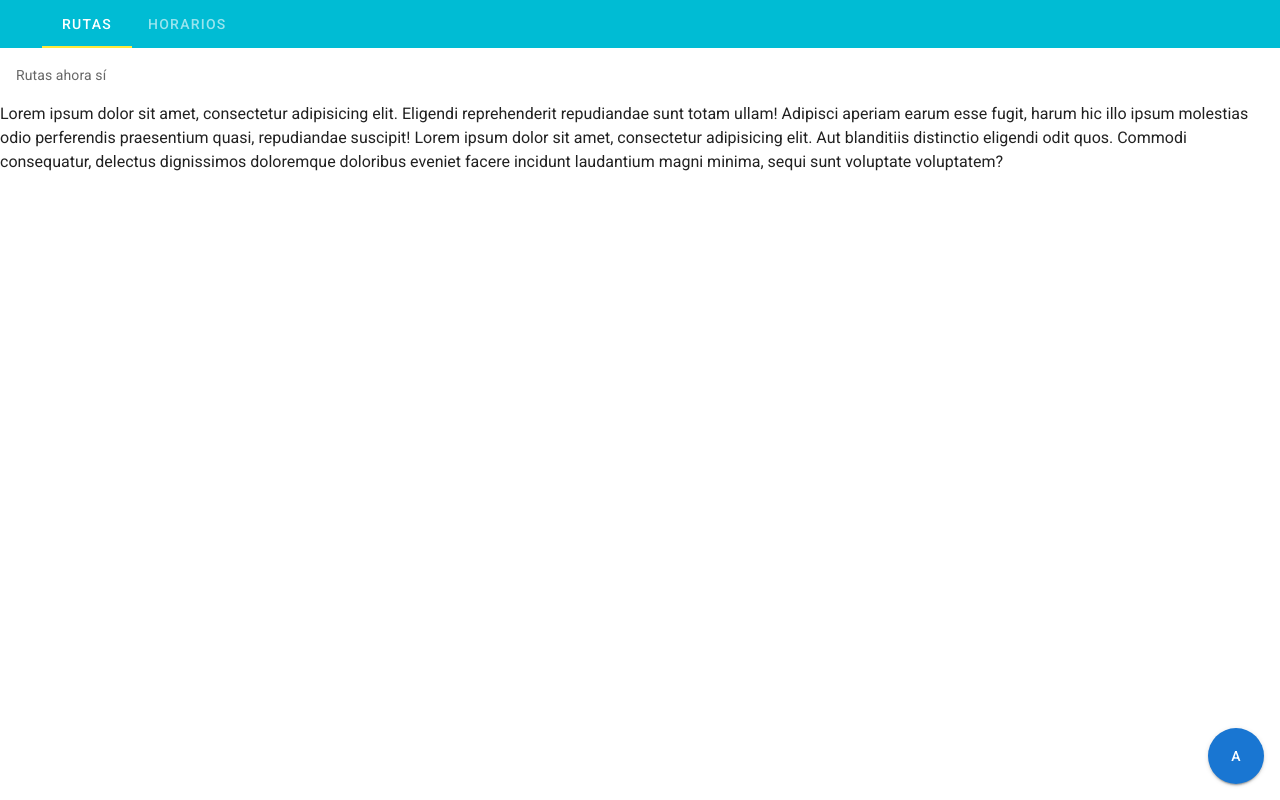
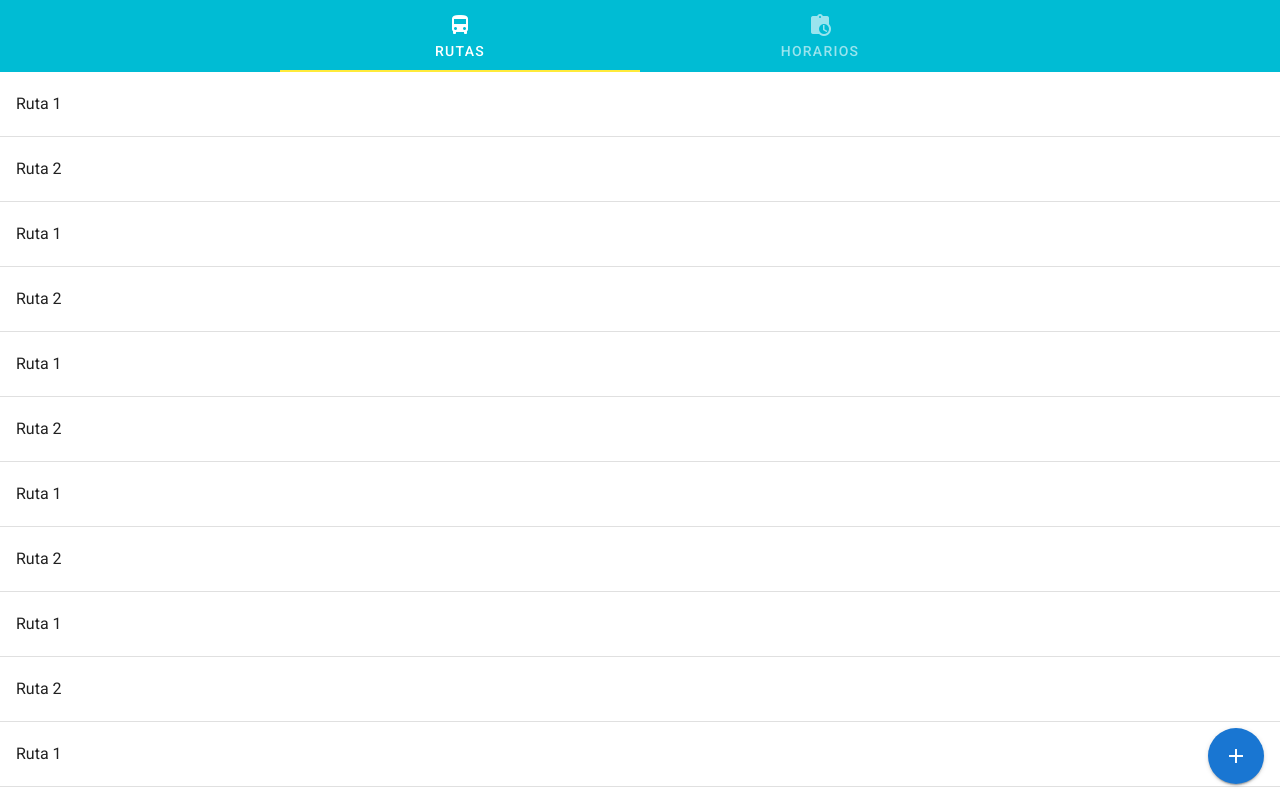
Before and after one commit to parzibyte/horarios_rutas_transporte_publico, a Vue app: page / in a window 1280 px wide. Shown: the top 800 px of the page. Built offline with nearby package versions, Linux system fonts and the light colour scheme.

Commit message:
Diseño de rutas

```diff
--- /dev/null
+++ b/src/components/ConfirmarEliminacionRuta.vue
@@ -0,0 +1,54 @@
+<template>
+  <v-dialog
+      v-model="mostrar"
+      persistent
+      max-width="290"
+  >
+    <v-card>
+      <v-card-title class="headline">
+        Confirmación
+      </v-card-title>
+      <v-card-text>¿Eliminar <strong>{{ ruta.nombre }}</strong>?<br>
+        Se van a eliminar los horarios relacionados
+      </v-card-text>
+      <v-card-actions>
+        <v-spacer></v-spacer>
+
+        <v-btn
+            text
+            @click="cerrar"
+        >
+          Cancelar
+        </v-btn>
+
+        <v-btn
+            color="red darken-1"
+            text
+            @click="confirmar"
+        >
+          Eliminar
+        </v-btn>
+      </v-card-actions>
+    </v-card>
+  </v-dialog>
+</template>
+
+<script>
+export default {
+  props: ["mostrar", "ruta"],
+  name: "ConfirmarEliminacionRuta",
+  data: () => ({}),
+  methods: {
+    cerrar() {
+      this.$emit("cerrar");
+    },
+    confirmar(){
+      this.$emit("confirmado");
+    }
+  }
+}
+</script>
+
+<style scoped>
+
+</style>
--- a/src/components/HelloWorld.vue
+++ b/src/components/HelloWorld.vue
@@ -4,16 +4,18 @@
     <v-tabs
         background-color="cyan"
         dark
+        fixed-tabs
         v-model="tab"
-        align-with-title
+        icons-and-text
     >
       <v-tabs-slider color="yellow"></v-tabs-slider>
-
       <v-tab>
         Rutas
+        <v-icon>mdi-bus</v-icon>
       </v-tab>
       <v-tab>
         Horarios
+        <v-icon>mdi-clipboard-clock</v-icon>
       </v-tab>
     </v-tabs>
     <v-tabs-items v-model="tab">
--- a/src/components/Rutas.vue
+++ b/src/components/Rutas.vue
@@ -1,15 +1,15 @@
 <template>
   <v-card flat>
-    <v-card-text>Rutas ahora sí</v-card-text>
-    <p>
-      Lorem ipsum dolor sit amet, consectetur adipisicing elit. Eligendi reprehenderit repudiandae sunt totam ullam!
-      Adipisci aperiam earum esse fugit, harum hic illo ipsum molestias odio perferendis praesentium quasi, repudiandae
-      suscipit!
-      Lorem ipsum dolor sit amet, consectetur adipisicing elit. Aut blanditiis distinctio eligendi odit quos. Commodi
-      consequatur, delectus dignissimos doloremque doloribus eveniet facere incidunt laudantium magni minima, sequi sunt
-      voluptate voluptatem?
-
-    </p>
+    <ConfirmarEliminacionRuta @confirmado="eliminarRutaSeleccionada()" @cerrar="cerrarDialogo" :ruta="rutaSeleccionada"
+                              :mostrar="mostrarDialogoEliminar"></ConfirmarEliminacionRuta>
+    <div v-for="(ruta, i) in rutas" :key="i">
+      <v-list-item @click="confirmarEliminacion(ruta)" two-line>
+        <v-list-item-content>
+          <v-list-item-title>{{ ruta.nombre }}</v-list-item-title>
+        </v-list-item-content>
+      </v-list-item>
+      <v-divider></v-divider>
+    </div>
     <v-btn
         color="primary"
         fab
@@ -18,15 +18,52 @@
         bottom
         fixed
     >
-      a
+      <v-icon>mdi-plus</v-icon>
     </v-btn>
-    <br>
   </v-card>
 </template>
 
 <script>
+import ConfirmarEliminacionRuta from "@/components/ConfirmarEliminacionRuta";
+
 export default {
-  name: "Rutas"
+  name: "Rutas",
+  components: {ConfirmarEliminacionRuta},
+  data: () => ({
+    rutas: [],
+    rutaSeleccionada: {},
+    mostrarDialogoEliminar: false,
+  }),
+  mounted() {
+    this.obtenerRutas();
+  },
+  methods: {
+    confirmarEliminacion(ruta) {
+      this.rutaSeleccionada = ruta;
+      this.mostrarDialogoEliminar = true;
+    },
+    eliminarRutaSeleccionada() {
+      console.log("Se elimina");
+      console.log(this.rutaSeleccionada);
+      this.rutaSeleccionada = {};
+      this.mostrarDialogoEliminar = false;
+    },
+    cerrarDialogo() {
+      this.mostrarDialogoEliminar = false;
+    },
+    obtenerRutas() {
+      const a = [
+        {
+          nombre: "Ruta 1",
+        },
+        {
+          nombre: "Ruta 2",
+        },
+      ];
+      for (let i = 0; i < 10; i++)
+        this.rutas.push(...a);
+    }
+  }
 }
 </script>
 
```
